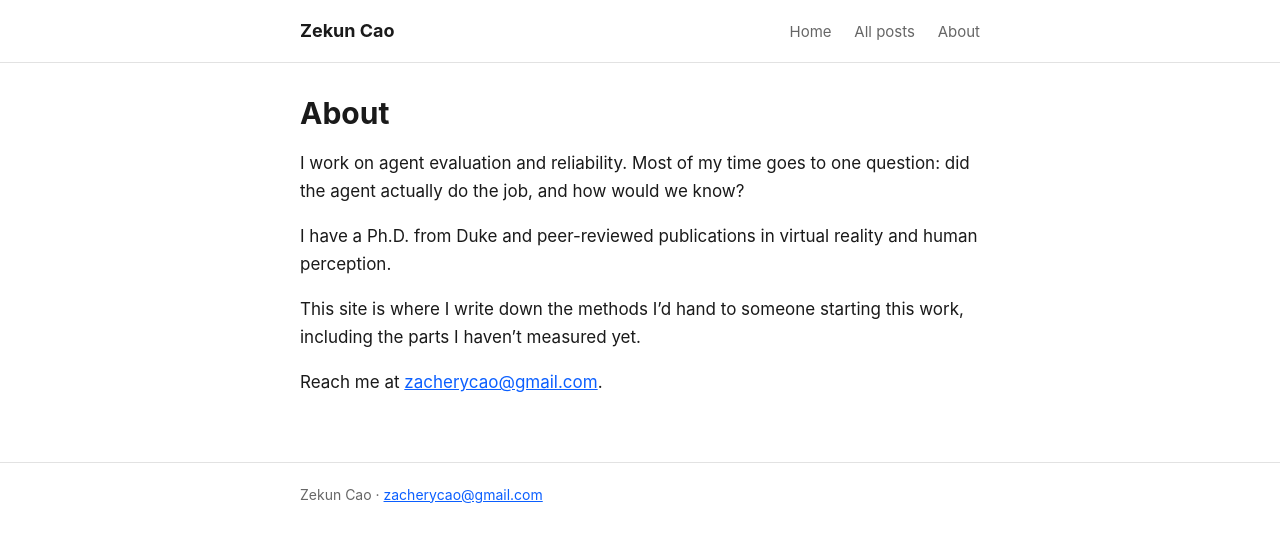
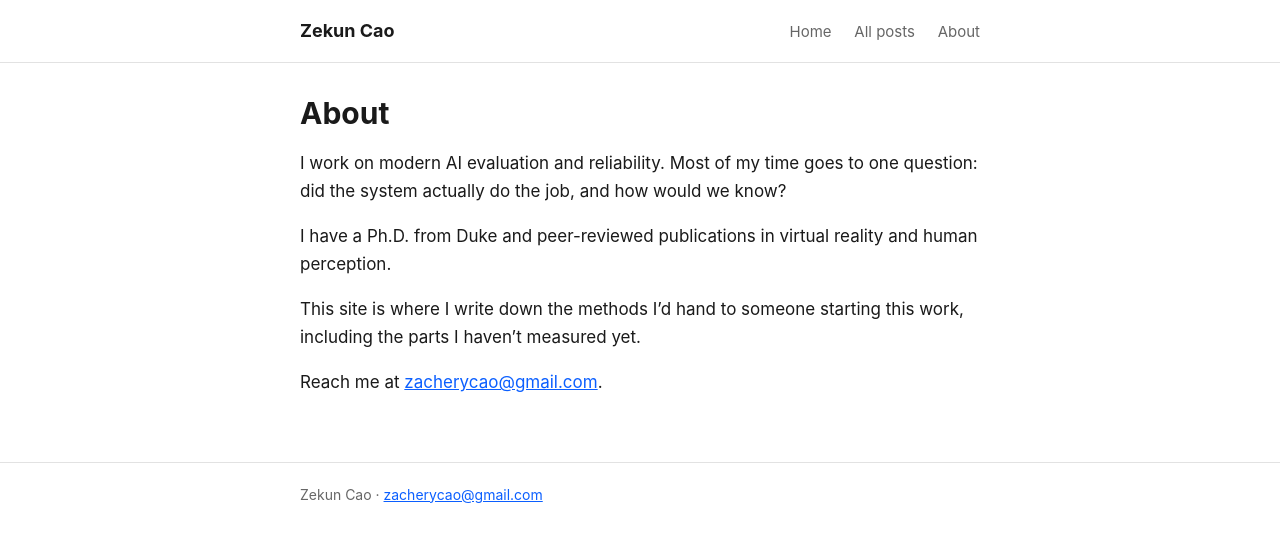
Before and after one commit to ZacheryCao/ZacheryCao.github.io, a Jekyll site: the page built from about.md, in a window 1280 px wide. Shown: the top 542 px of the page. Built offline with Jekyll 4.4.1, drawn with Linux system fonts in a browser that asks for light colours.

Commit message:
Update about.md

```diff
--- a/about.md
+++ b/about.md
@@ -6,7 +6,7 @@ permalink: /about/
 
 # About
 
-I work on agent evaluation and reliability. Most of my time goes to one question: did the agent actually do the job, and how would we know?
+I work on modern AI evaluation and reliability. Most of my time goes to one question: did the system actually do the job, and how would we know?
 
 I have a Ph.D. from Duke and peer-reviewed publications in virtual reality and human perception.
 
```
